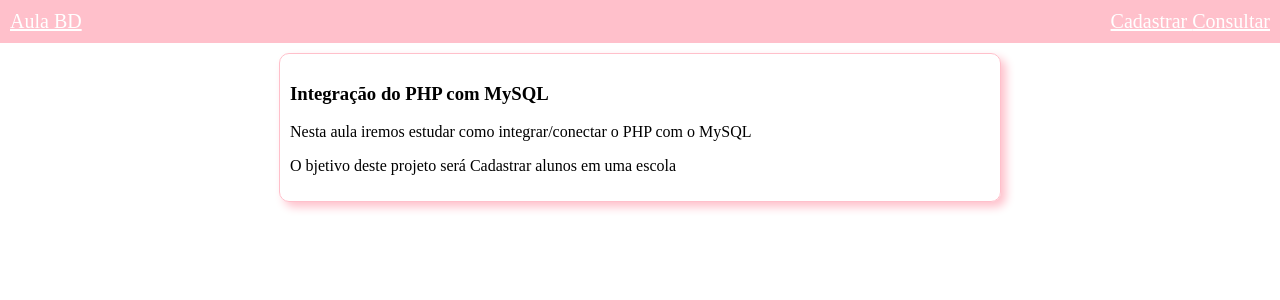
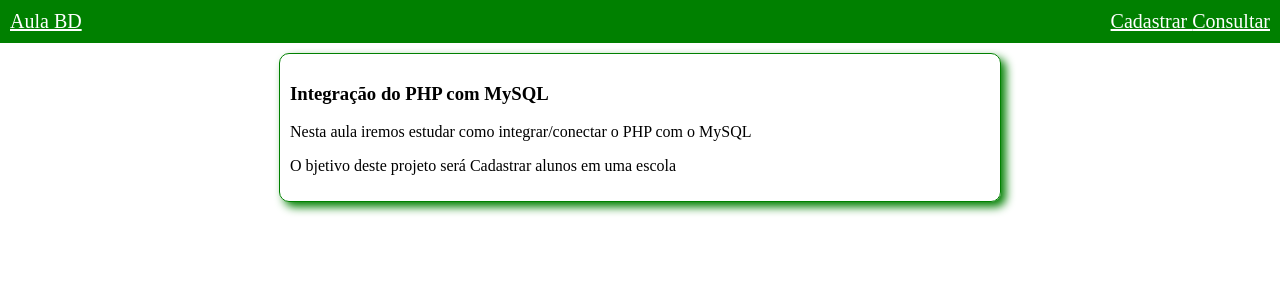
Before and after one commit to anatriz2008/AulaPHP, a PHP site: page / in a window 1280 px wide. Shown: the top 300 px of the page. Run offline with PHP 8.4, Linux system fonts and the light colour scheme.

Commit message:
30/10/25

```diff
--- a/Ex1.php
+++ b/Ex1.php
@@ -53,7 +53,7 @@
             echo"$valorcompra";
 
 
-        }
+        } ?>
 
-</body>
+    </body>
 </html>
--- a/estilos.css
+++ b/estilos.css
@@ -11,7 +11,7 @@ body
     justify-content: space-between;
     padding: 10px;
 
-    background-color: pink;
+    background-color: green;
     color: white;
 }
 
@@ -23,10 +23,10 @@ body
 
 .conteudo{
     width: 700px;
-    border: 1px solid pink;
+    border: 1px solid green;
     border-radius: 10px;
     margin: 10px auto;
-    box-shadow: 5px 5px 10px pink;
+    box-shadow: 5px 5px 10px green;
     padding: 10px;
 }
 
```
Also changed, not shown: aluno_consulta.php (line endings or trailing spaces).
